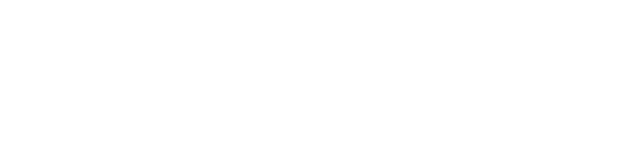
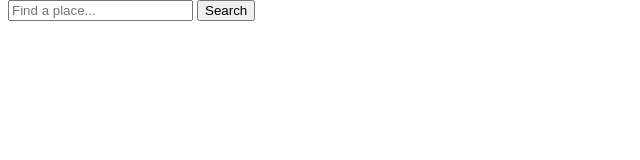
Before and after one commit to jakey-wan-kenobi/google-places-app, a plain HTML site: page index.html in a window 1280 px wide. Shown: the whole page, without its empty margins (0-640 px from the left). Drawn offline with Linux system fonts and the light colour scheme; some packages are replaced by stand-ins of ours.

Commit message:
Setting up basic markup

```diff
--- a/css/app.css
+++ b/css/app.css
@@ -0,0 +1,10 @@
+#search-input-wrap {
+    position: absolute;
+    top: 0;
+    width:100%;
+
+}
+
+#search-results-wrap {
+
+}
--- a/index.html
+++ b/index.html
@@ -1,4 +1,5 @@
 <!-- index.html -->
+
 <!DOCTYPE html>
 <html>
     <head>
@@ -9,7 +10,7 @@
 
         <title>Code Challenge</title>
 
-        <!-- resources -->
+        <!-- internal resources -->
         <link href="css/app.css" rel="stylesheet">
         <script src="js/app.js"></script>
 
@@ -21,5 +22,17 @@
 
     <body>
 
+        <!-- search input field -->
+        <section id="search-input-wrap">
+            <input placeholder="Find a place...">
+            <button>Search</button>
+
+        </section>
+
+        <!-- search results -->
+        <section id="search-results-wrap">
+
+        </section>
+
     </body>
 </html>
```
